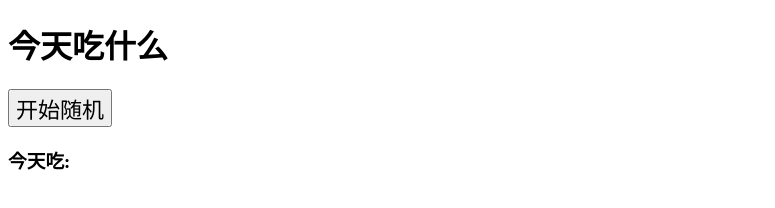
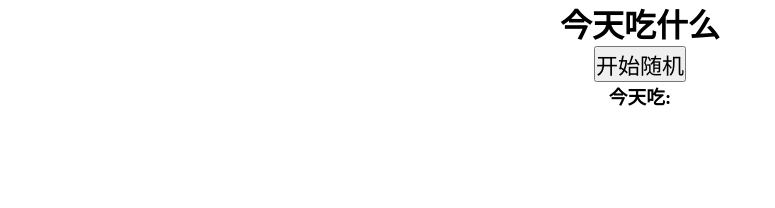
Before and after one commit to Ayasono/what-to-eat, a React app: page / in a window 1280 px wide. Shown: the whole page, without its empty margins (0-775 px from the left). Built offline with nearby package versions, Linux system fonts and the light colour scheme.

Commit message:
'[update]update css'

```diff
--- a/public/index.html
+++ b/public/index.html
@@ -24,7 +24,7 @@
       work correctly both with client-side routing and a non-root public URL.
       Learn how to configure a non-root public URL by running `npm run build`.
     -->
-    <title>React App</title>
+    <title>今天吃什么</title>
   </head>
   <body>
     <noscript>You need to enable JavaScript to run this app.</noscript>
--- /dev/null
+++ b/src/components/App.css
@@ -0,0 +1,15 @@
+* {
+    margin: 0;
+    padding: 0;
+}
+
+list,
+li {
+    list-style: none;
+}
+
+.App {
+    width: 100%;
+    height: 100%;
+    text-align: center;
+}
--- a/src/components/App.js
+++ b/src/components/App.js
@@ -1,4 +1,5 @@
-import React, { useState } from 'react';
+import React, { useState } from 'react'
+import './App.css'
 
 const App = (props) => {
 	const [menu, setMenu] = useState('')
@@ -13,7 +14,7 @@ const App = (props) => {
 	}
 
 	return (
-		<div>
+		<div className='App'>
 			<h1>今天吃什么</h1>
 			<button style={{ fontSize: '22px' }}
 				onClick={renderMenu}>开始随机
```
Also changed, not shown: src/index.css (deleted).
